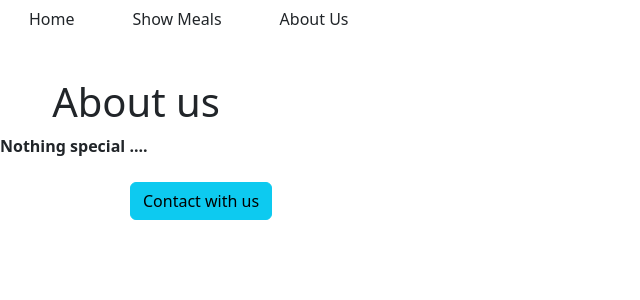
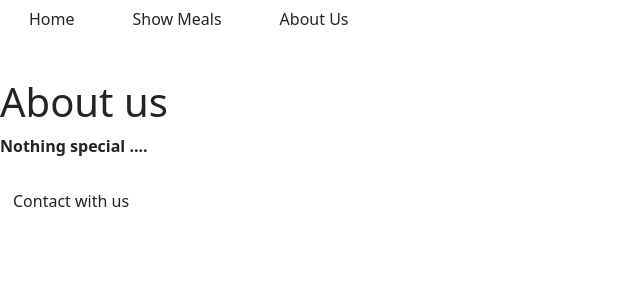
Before and after one commit to DeveloperAvik/assignment-1-, a Django app: page /about_us/about_page in a window 1280 px wide. Shown: the top 300 px of the page, without its empty margins (0-640 px from the left). Run offline with Django 5.2, Linux system fonts and the light colour scheme.

Commit message:
about_us.html

```diff
--- a/about_us/templates/about_us.html
+++ b/about_us/templates/about_us.html
@@ -10,7 +10,7 @@
             <h1 class = 'text-center'>About us</h1>
             <b class = 'text-allert'>Nothing special ....</b>
             <br> <br>
-             <a href="https://www.tajhotels.com/en-in/hotels" class = 'btn btn-info' style = "margin-left: 130px">Contact with us</a>
+             <a href="https://www.tajhotels.com/en-in/hotels" class = 'btn'>Contact with us</a>
         </div>
     </div>
 </div>
```
